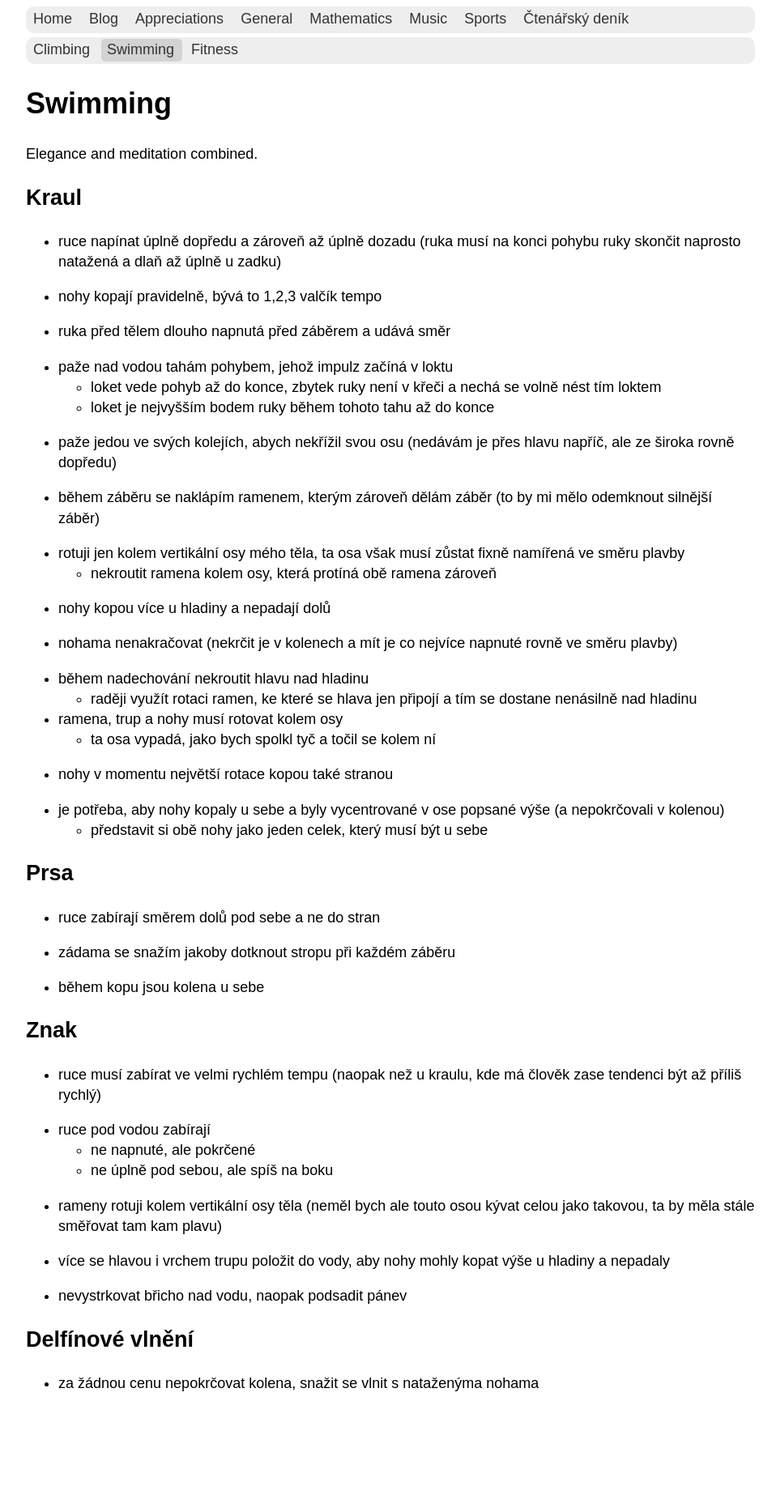
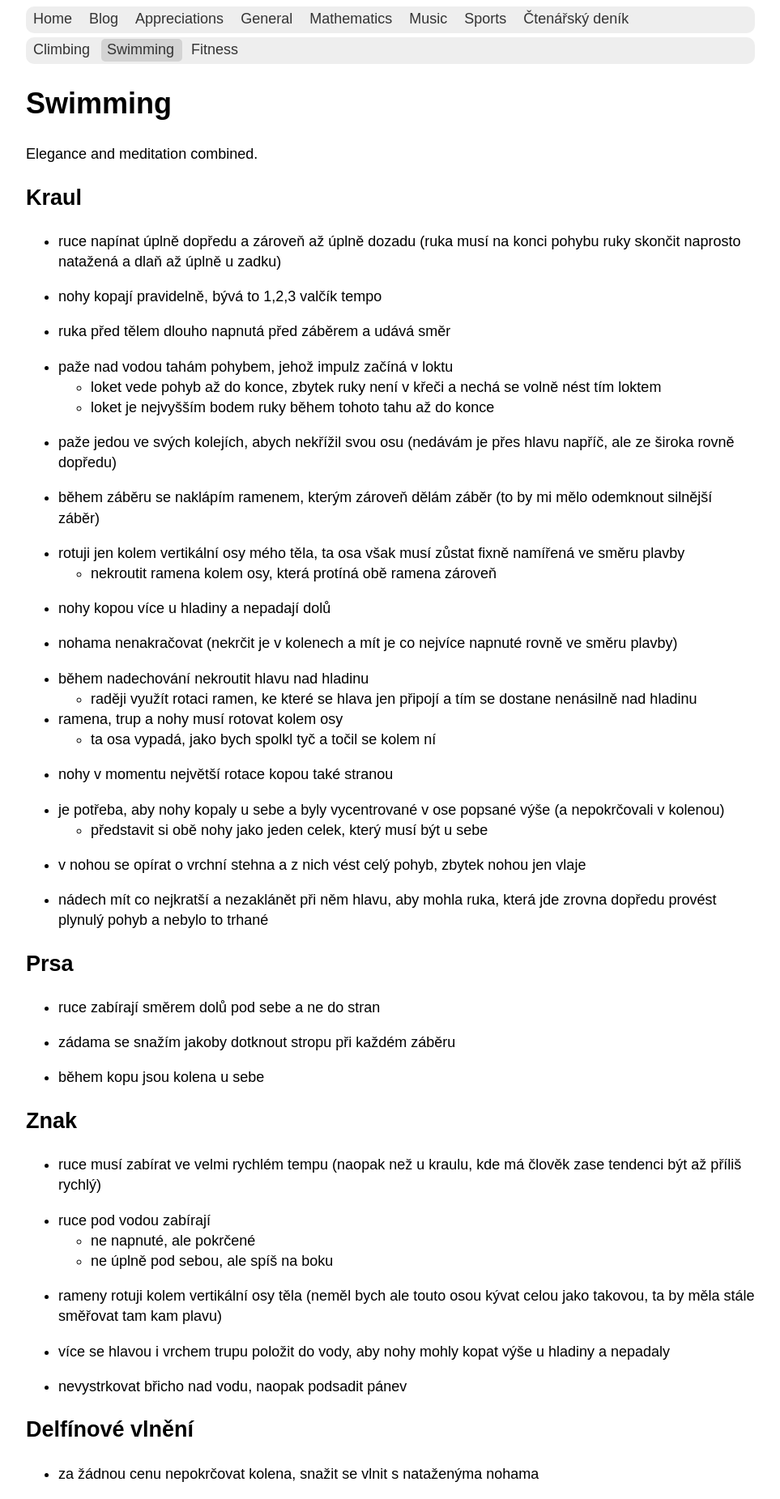
Before and after one commit to hartmaj2/hartmaj2.github.io, a Jekyll site: the page built from sections/sports/swimming.md, in a window 1280 px wide. Shown: the whole page at 81% size, without its empty margins (158-1121 px from the left). Built offline with Jekyll 4.4.1, drawn with Linux system fonts in a browser that asks for light colours; before the commit the page ends 1739 px from its top, so only the background shows below that.

Commit message:
Update swimming notes

```diff
--- a/sections/sports/swimming.md
+++ b/sections/sports/swimming.md
@@ -45,6 +45,10 @@ Elegance and meditation combined.
 - je potřeba, aby nohy kopaly u sebe a byly vycentrované v ose popsané výše (a nepokrčovali v kolenou)
   - představit si obě nohy jako jeden celek, který musí být u sebe
 
+- v nohou se opírat o vrchní stehna a z nich vést celý pohyb, zbytek nohou jen vlaje
+
+- nádech mít co nejkratší a nezaklánět při něm hlavu, aby mohla ruka, která jde zrovna dopředu provést plynulý pohyb a nebylo to trhané
+
 ## Prsa
 
 - ruce zabírají směrem dolů pod sebe a ne do stran
```
